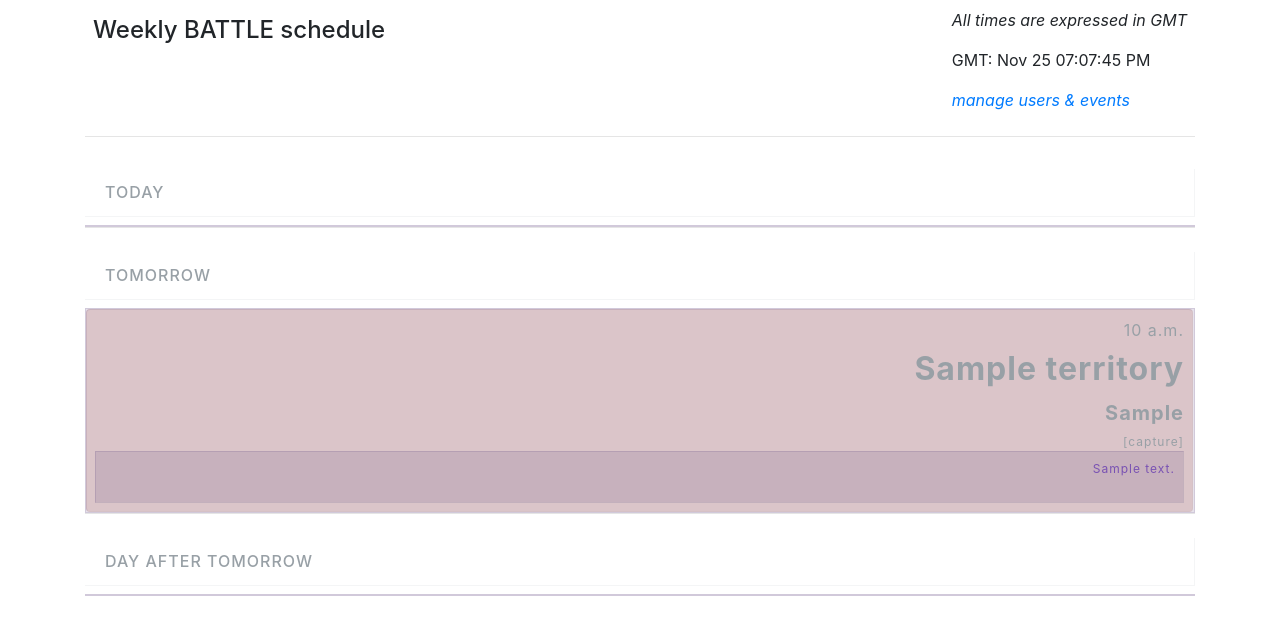
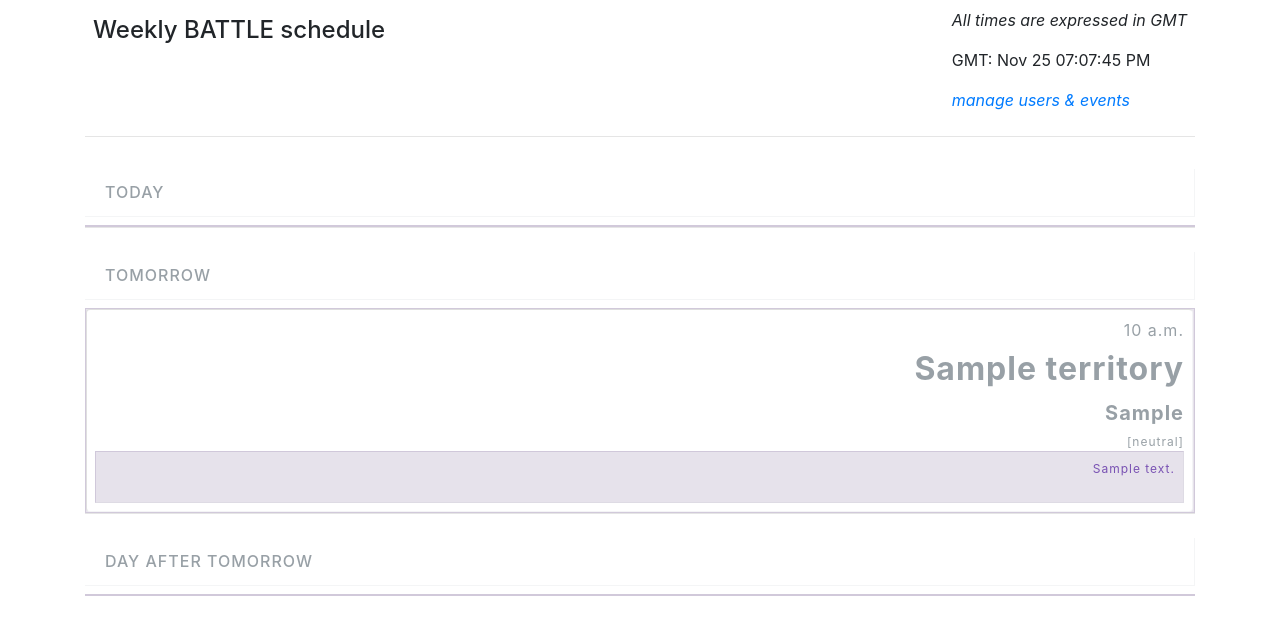
Before and after one commit to afabiani/battle-schedule, a Django app: page / in a window 1280 px wide. Shown: the top 635 px of the page. Run offline with Django 3.2, Linux system fonts and the light colour scheme; a user stored in the database is signed in; tables that the repository leaves empty hold one stand-in row (values such as "Sample post"); some libraries are stand-ins or nearby versions.

Commit message:
- Battle Events: Layout Wrapping and Neutral Options

```diff
--- a/battle_schedule/models.py
+++ b/battle_schedule/models.py
@@ -40,16 +40,18 @@ class Territory(models.Model):
 
 class BattleEvent(models.Model):
 
+    EVENT_NEUTRAL = 'neutral'
     EVENT_CAPTURE = 'capture'
     EVENT_DEFENCE = 'defence'
     EVENT_TYPES = (
+        (EVENT_NEUTRAL, "Neutral"),
         (EVENT_CAPTURE, "Capture"),
         (EVENT_DEFENCE, "Defence")
     )
 
     territory = models.ForeignKey(Territory, on_delete=models.CASCADE)
     alliance = models.CharField(max_length=1024, blank=False, null=False, default="No alliance set.")
-    type = models.CharField(max_length=255, choices=EVENT_TYPES, null=False, blank=False, default=EVENT_DEFENCE)
+    type = models.CharField(max_length=255, choices=EVENT_TYPES, null=False, blank=False, default=EVENT_NEUTRAL)
     notes = models.TextField(blank=True, null=True)
 
 
--- a/templates/battle-schedule.html
+++ b/templates/battle-schedule.html
@@ -2,7 +2,7 @@
 
 {% block content %}
 <h4 class="mt-2 day" style="text-align: left;font-size: 16px;">TODAY</h4>
-<div class="calendar d-flex flex-row flex-nowrap bd-highlight justify-content-between">
+<div class="calendar d-flex flex-row flex-wrap bd-highlight justify-content-between">
     {% for battle_event in battle_events_today %}
     {% if not battle_event.alliance or battle_event.alliance == "No alliance set." %}
     <div class="card card-body day p-2 bd-highlight">
@@ -29,7 +29,7 @@
 <hr class="mt-0 mb-4">
 
 <h4 class="mt-2 day" style="text-align: left;font-size: 16px;">TOMORROW</h4>
-<div class="calendar d-flex flex-row flex-nowrap bd-highlight justify-content-between">
+<div class="calendar d-flex flex-row flex-wrap bd-highlight justify-content-between">
     {% for battle_event in battle_events_tomorrow %}
     {% if not battle_event.alliance or battle_event.alliance == "No alliance set." %}
     <div class="card card-body day p-2 bd-highlight">
@@ -56,7 +56,7 @@
 <hr class="mt-0 mb-4">
 
 <h4 class="mt-2 day" style="text-align: left;font-size: 16px;">DAY AFTER TOMORROW</h4>
-<div class="calendar d-flex flex-row flex-nowrap bd-highlight justify-content-between">
+<div class="calendar d-flex flex-row flex-wrap bd-highlight justify-content-between">
     {% for battle_event in battle_events_day_after %}
     {% if not battle_event.alliance or battle_event.alliance == "No alliance set." %}
     <div class="card card-body day p-2 bd-highlight">
```
Also changed, not shown: battle_schedule/migrations/0009_auto_20201125_1904.py (added).
